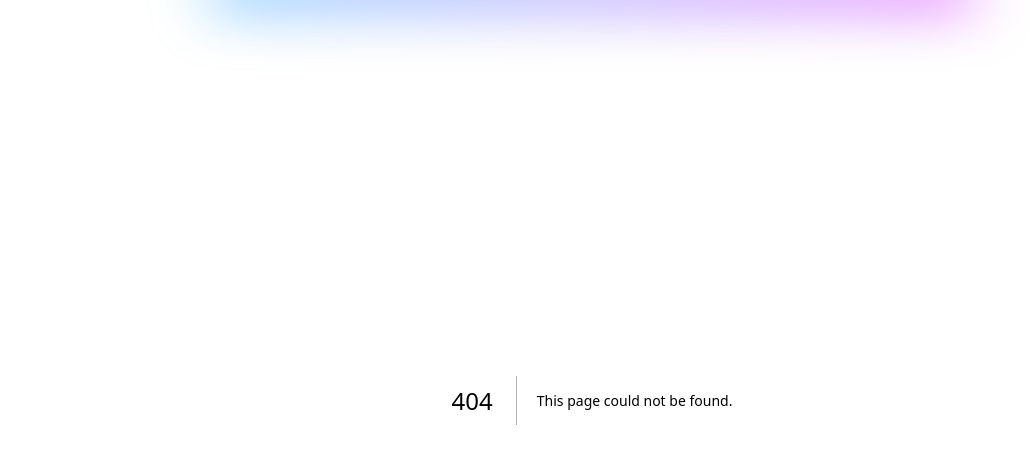
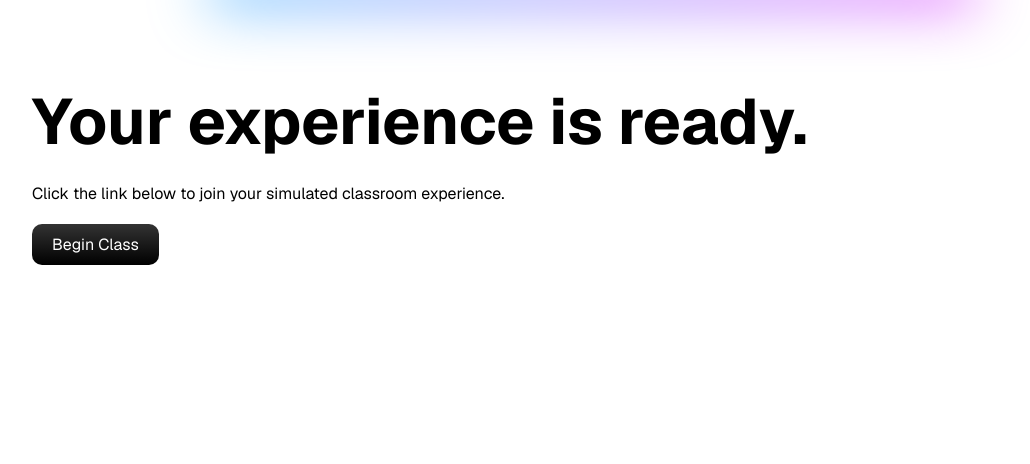
Before and after one commit to jasmine-dragons/engaged, a Next.js app in the folder client/: page /start in a window 1280 px wide. Before the commit this address had no page. Shown: the top 464 px of the page, without its empty margins (48-1078 px from the left). Built offline with nearby package versions, Linux system fonts and the light colour scheme.

Commit message:
feat: zoom link page

```diff
--- /dev/null
+++ b/client/src/app/start/page.module.css
@@ -0,0 +1,22 @@
+.container {
+  padding: 80px 40px;
+  display: flex;
+  flex-direction: column;
+  gap: 20px;
+  margin: 0 auto;
+  max-width: 1200px;
+  align-items: flex-start;
+}
+
+.heading {
+  font-size: 64px;
+}
+
+.button {
+  display: flex;
+  padding: 10px 20px;
+  background-color: black;
+  background-image: linear-gradient(to bottom, #333, black);
+  color: white;
+  border-radius: 10px;
+}
--- /dev/null
+++ b/client/src/app/start/page.tsx
@@ -0,0 +1,14 @@
+import Link from "next/link";
+import styles from "./page.module.css";
+
+export default function Start() {
+  return (
+    <div className={styles.container}>
+      <h1 className={styles.heading}>Your experience is ready.</h1>
+      <p>Click the link below to join your simulated classroom experience.</p>
+      <Link href="#" className={styles.button}>
+        Begin Class
+      </Link>
+    </div>
+  );
+}
```
Also changed, not shown: client/src/app/page.tsx (+5 -2 lines).
